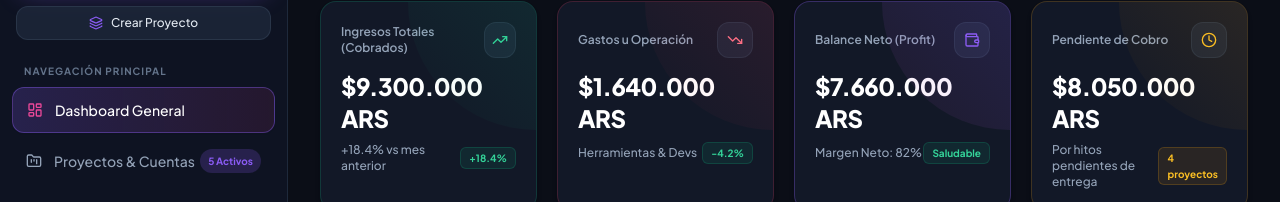
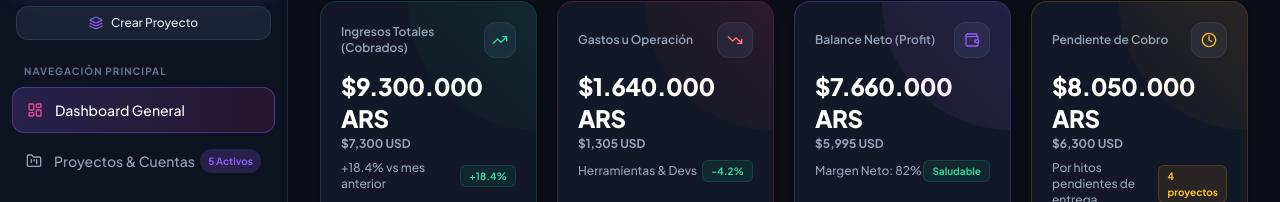
Before and after one commit to pushargdev/finanzaspusharg-front-end, a React (Vite) app: page / in a window 1280 px wide. Both pictures are taken after a click on the button "Acceso Demo 1-Clic (pushArg Admin)". Shown: the part 169-371 px from the top of the page. Built offline with nearby package versions, Linux system fonts and the light colour scheme; no server answers.

Commit message:
Update KPI cards and Clients view to show dual currency (ARS and USD) simultaneously

```diff
--- a/src/components/ClientsView.jsx
+++ b/src/components/ClientsView.jsx
@@ -18,9 +18,23 @@ export default function ClientsView({ projects, transactions, currency }) {
   const [selectedClient, setSelectedClient] = useState(null);
   const [searchTerm, setSearchTerm] = useState('');
 
-  const formatMoney = (valARS, valUSD) => {
-    if (currency === 'USD') return `$${valUSD.toLocaleString('en-US')} USD`;
-    return `$${valARS.toLocaleString('es-AR')} ARS`;
+  const formatDualMoney = (valARS, valUSD) => {
+    const strARS = `$${Math.round(valARS || 0).toLocaleString('es-AR')} ARS`;
+    const strUSD = `$${Math.round(valUSD || 0).toLocaleString('en-US')} USD`;
+    if (currency === 'USD') {
+      return (
+        <div>
+          <span className="font-extrabold text-sm block">{strUSD}</span>
+          <span className="text-[10px] text-slate-400 font-medium block">{strARS}</span>
+        </div>
+      );
+    }
+    return (
+      <div>
+        <span className="font-extrabold text-sm block">{strARS}</span>
+        <span className="text-[10px] text-slate-400 font-medium block">{strUSD}</span>
+      </div>
+    );
   };
 
   // Group projects & transactions by client name
@@ -133,15 +147,13 @@ export default function ClientsView({ projects, transactions, currency }) {
               <div className="grid grid-cols-2 gap-3 p-3 rounded-xl bg-[#171F33] border border-slate-800 text-xs">
                 <div>
                   <span className="text-[11px] text-slate-400 block font-medium">Total Facturado</span>
-                  <span className="font-extrabold text-white">
-                    {formatMoney(client.totalBilledARS, client.totalBilledUSD)}
-                  </span>
+                  {formatDualMoney(client.totalBilledARS, client.totalBilledUSD)}
                 </div>
                 <div>
                   <span className="text-[11px] text-slate-400 block font-medium">Deuda Pendiente</span>
-                  <span className={`font-extrabold ${client.pendingARS > 0 ? 'text-amber-400' : 'text-emerald-400'}`}>
-                    {formatMoney(client.pendingARS, client.pendingUSD)}
-                  </span>
+                  <div className={client.pendingARS > 0 ? 'text-amber-400' : 'text-emerald-400'}>
+                    {formatDualMoney(client.pendingARS, client.pendingUSD)}
+                  </div>
                 </div>
               </div>
 
@@ -182,23 +194,21 @@ export default function ClientsView({ projects, transactions, currency }) {
             <div className="grid grid-cols-3 gap-4">
               <div className="p-4 rounded-xl bg-[#171F33] border border-slate-800 text-xs">
                 <span className="text-slate-400 block font-semibold mb-1">Total Facturado</span>
-                <span className="text-lg font-extrabold text-white">
-                  {formatMoney(selectedClient.totalBilledARS, selectedClient.totalBilledUSD)}
-                </span>
+                {formatDualMoney(selectedClient.totalBilledARS, selectedClient.totalBilledUSD)}
               </div>
 
               <div className="p-4 rounded-xl bg-[#171F33] border border-emerald-500/30 text-xs">
                 <span className="text-emerald-400 block font-semibold mb-1">Total Cobrado</span>
-                <span className="text-lg font-extrabold text-emerald-400">
-                  {formatMoney(selectedClient.totalPaidARS, selectedClient.totalPaidUSD)}
-                </span>
+                <div className="text-emerald-400">
+                  {formatDualMoney(selectedClient.totalPaidARS, selectedClient.totalPaidUSD)}
+                </div>
               </div>
 
               <div className="p-4 rounded-xl bg-[#171F33] border border-amber-500/30 text-xs">
                 <span className="text-amber-400 block font-semibold mb-1">Saldo Pendiente</span>
-                <span className="text-lg font-extrabold text-amber-400">
-                  {formatMoney(selectedClient.pendingARS, selectedClient.pendingUSD)}
-                </span>
+                <div className="text-amber-400">
+                  {formatDualMoney(selectedClient.pendingARS, selectedClient.pendingUSD)}
+                </div>
               </div>
             </div>
 
@@ -215,9 +225,7 @@ export default function ClientsView({ projects, transactions, currency }) {
                       <p className="font-bold text-white">{p.name}</p>
                       <p className="text-[10px] text-slate-400">{p.category} • Estado: {p.status}</p>
                     </div>
-                    <span className="font-extrabold text-white">
-                      {formatMoney(p.budgetARS, p.budgetUSD)}
-                    </span>
+                    {formatDualMoney(p.budgetARS, p.budgetUSD)}
                   </div>
                 ))}
               </div>
@@ -236,9 +244,9 @@ export default function ClientsView({ projects, transactions, currency }) {
                       <p className="font-bold text-white">{t.title}</p>
                       <p className="text-[10px] text-slate-400">{t.date} • {t.invoice}</p>
                     </div>
-                    <span className="font-extrabold text-emerald-400">
-                      +{formatMoney(t.amountARS, t.amountUSD)}
-                    </span>
+                    <div className="text-emerald-400">
+                      {formatDualMoney(t.amountARS, t.amountUSD)}
+                    </div>
                   </div>
                 ))}
               </div>
--- a/src/components/KpiCards.jsx
+++ b/src/components/KpiCards.jsx
@@ -11,11 +11,23 @@ import {
 
 export default function KpiCards({ transactions, projects, currency }) {
   // Calculations
-  const formatMoney = (valARS, valUSD) => {
+  const formatDualMoney = (valARS, valUSD) => {
+    const strARS = `$${Math.round(valARS || 0).toLocaleString('es-AR')} ARS`;
+    const strUSD = `$${Math.round(valUSD || 0).toLocaleString('en-US')} USD`;
     if (currency === 'USD') {
-      return `$${valUSD.toLocaleString('en-US')} USD`;
+      return (
+        <div>
+          <h3 className="text-2xl font-extrabold text-white tracking-tight">{strUSD}</h3>
+          <span className="text-xs font-bold text-slate-400 block mt-0.5">{strARS}</span>
+        </div>
+      );
     }
-    return `$${valARS.toLocaleString('es-AR')} ARS`;
+    return (
+      <div>
+        <h3 className="text-2xl font-extrabold text-white tracking-tight">{strARS}</h3>
+        <span className="text-xs font-bold text-slate-400 block mt-0.5">{strUSD}</span>
+      </div>
+    );
   };
 
   const totalIncomeARS = transactions
@@ -45,7 +57,7 @@ export default function KpiCards({ transactions, projects, currency }) {
   const cards = [
     {
       title: 'Ingresos Totales (Cobrados)',
-      value: formatMoney(totalIncomeARS, totalIncomeUSD),
+      value: formatDualMoney(totalIncomeARS, totalIncomeUSD),
       subtitle: '+18.4% vs mes anterior',
       icon: TrendingUp,
       iconColor: 'text-emerald-400',
@@ -56,7 +68,7 @@ export default function KpiCards({ transactions, projects, currency }) {
     },
     {
       title: 'Gastos u Operación',
-      value: formatMoney(totalExpenseARS, totalExpenseUSD),
+      value: formatDualMoney(totalExpenseARS, totalExpenseUSD),
       subtitle: 'Herramientas & Devs',
       icon: TrendingDown,
       iconColor: 'text-rose-400',
@@ -67,7 +79,7 @@ export default function KpiCards({ transactions, projects, currency }) {
     },
     {
       title: 'Balance Neto (Profit)',
-      value: formatMoney(netBalanceARS, netBalanceUSD),
+      value: formatDualMoney(netBalanceARS, netBalanceUSD),
       subtitle: `Margen Neto: ${marginPercentage}%`,
       icon: Wallet,
       iconColor: 'text-brand-purple',
@@ -78,7 +90,7 @@ export default function KpiCards({ transactions, projects, currency }) {
     },
     {
       title: 'Pendiente de Cobro',
-      value: formatMoney(pendingReceivablesARS, pendingReceivablesUSD),
+      value: formatDualMoney(pendingReceivablesARS, pendingReceivablesUSD),
       subtitle: 'Por hitos pendientes de entrega',
       icon: Clock,
       iconColor: 'text-amber-400',
@@ -108,7 +120,7 @@ export default function KpiCards({ transactions, projects, currency }) {
             </div>
 
             <div className="mb-2">
-              <h3 className="text-2xl font-extrabold text-white tracking-tight">{card.value}</h3>
+              {card.value}
             </div>
 
             <div className="flex items-center justify-between text-xs">
```
